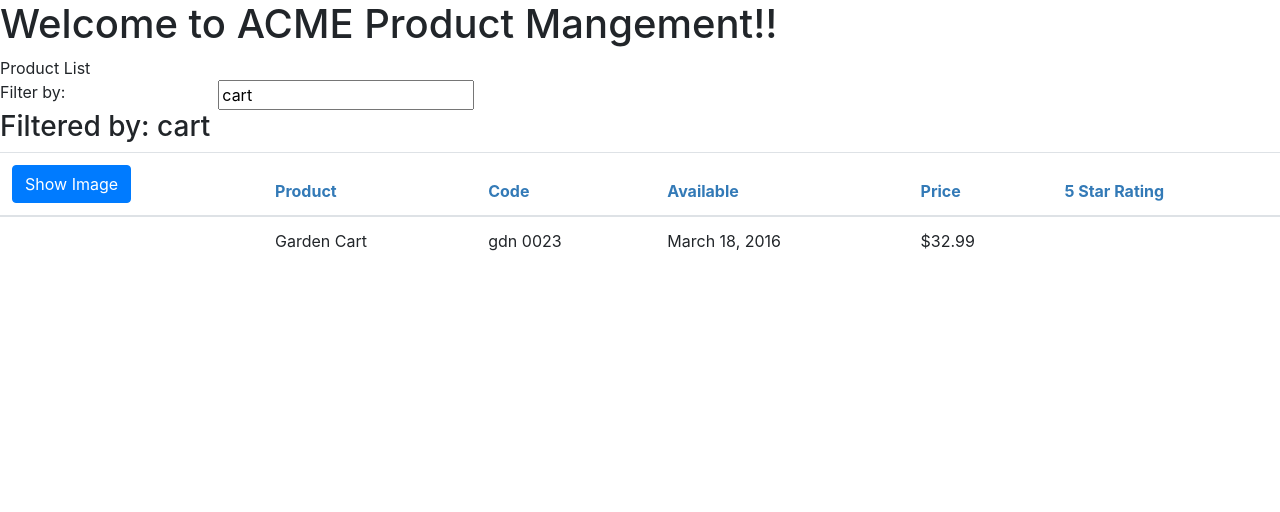
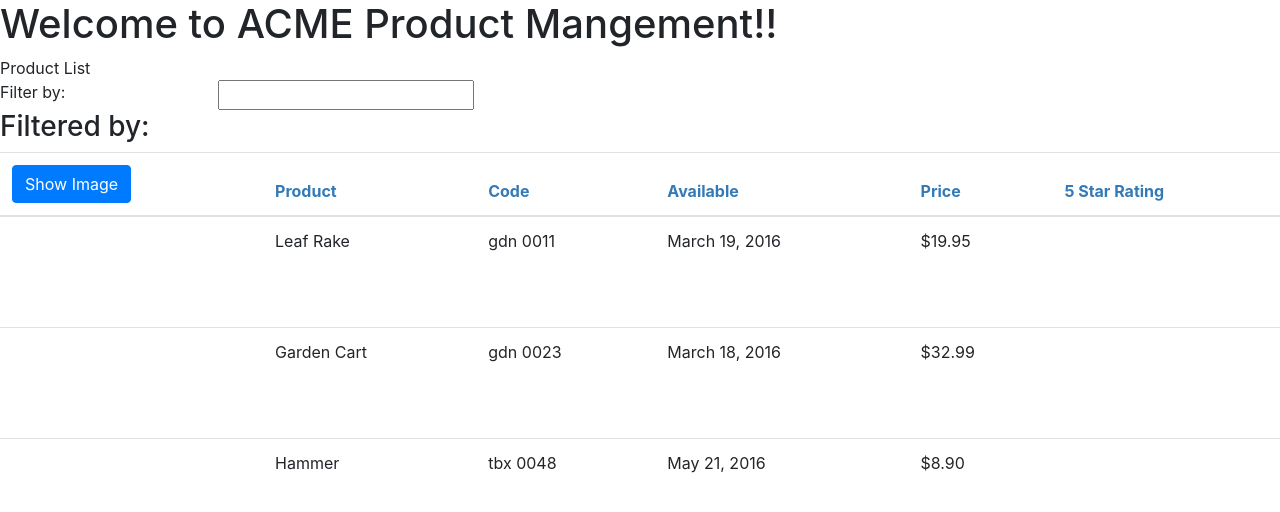
Before and after one commit to moult0n/angular_intro_pluralsight, an Angular app in the folder apm-app/: page / in a window 1280 px wide. Shown: the top 512 px of the page. Built offline with nearby package versions, Linux system fonts and the light colour scheme.

Commit message:
Finished up services

```diff
--- a/apm-app/src/app/app.module.ts
+++ b/apm-app/src/app/app.module.ts
@@ -11,6 +11,8 @@
 
 import { StarComponent } from './shared/star.component';
 
+import { ProductService } from './products/product.service';
+
 
 @NgModule({
   declarations: [
@@ -23,7 +25,7 @@
     BrowserModule,
     FormsModule
   ],
-  providers: [],
+  providers: [ProductService],
   bootstrap: [AppComponent]
 })
 export class AppModule { }
--- a/apm-app/src/app/products/product-list.component.ts
+++ b/apm-app/src/app/products/product-list.component.ts
@@ -1,6 +1,8 @@
 import { Component, OnInit } from '@angular/core';
 
 import { IProduct } from './product';
+
+import { ProductService } from './product.service';
 
 @Component({
 	selector: 'app-products',
@@ -23,42 +25,9 @@
     }
 
     filteredProducts: IProduct[];
-	products: IProduct[] = [
-		{
-        "productId": 1,
-        "productName": "Leaf Rake",
-        "productCode": "GDN-0011",
-        "releaseDate": "March 19, 2016",
-        "description": "Leaf rake with 48-inch wooden handle.",
-        "price": 19.95,
-        "starRating": 3.2,
-        "imageUrl": "http://openclipart.org/image/300px/svg_to_png/26215/Anonymous_Leaf_Rake.png"
-    	},
-    	{
-        "productId": 2,
-        "productName": "Garden Cart",
-        "productCode": "GDN-0023",
-        "releaseDate": "March 18, 2016",
-        "description": "15 gallon capacity rolling garden cart",
-        "price": 32.99,
-        "starRating": 4.2,
-        "imageUrl": "http://openclipart.org/image/300px/svg_to_png/58471/garden_cart.png"
-    	},
-    	{
-        "productId": 5,
-        "productName": "Hammer",
-        "productCode": "TBX-0048",
-        "releaseDate": "May 21, 2016",
-        "description": "Curved claw steel hammer",
-        "price": 8.9,
-        "starRating": 4.8,
-        "imageUrl": "http://openclipart.org/image/300px/svg_to_png/73/rejon_Hammer.png"
-    	},
-	];
+	products: IProduct[];
 
-    constructor(){
-        this.filteredProducts = this.products;
-        this.listFilter = 'cart';
+    constructor(private _productService: ProductService){
     }
 
     onRatingClicked(message: string): void {
@@ -75,6 +44,7 @@
     }
 
     ngOnInit(): void{
-        console.log('In OnInit');
+        this.products = this._productService.getProducts();
+        this.filteredProducts = this.products;
     }
 }
--- /dev/null
+++ b/apm-app/src/app/products/product.service.ts
@@ -0,0 +1,41 @@
+import { Injectable } from '@angular/core';
+import { IProduct } from './product';
+
+@Injectable()
+export class ProductService {
+
+	getProducts(): IProduct[] {
+		return [
+		{
+        "productId": 1,
+        "productName": "Leaf Rake",
+        "productCode": "GDN-0011",
+        "releaseDate": "March 19, 2016",
+        "description": "Leaf rake with 48-inch wooden handle.",
+        "price": 19.95,
+        "starRating": 3.2,
+        "imageUrl": "http://openclipart.org/image/300px/svg_to_png/26215/Anonymous_Leaf_Rake.png"
+    	},
+    	{
+        "productId": 2,
+        "productName": "Garden Cart",
+        "productCode": "GDN-0023",
+        "releaseDate": "March 18, 2016",
+        "description": "15 gallon capacity rolling garden cart",
+        "price": 32.99,
+        "starRating": 4.2,
+        "imageUrl": "http://openclipart.org/image/300px/svg_to_png/58471/garden_cart.png"
+    	},
+    	{
+        "productId": 5,
+        "productName": "Hammer",
+        "productCode": "TBX-0048",
+        "releaseDate": "May 21, 2016",
+        "description": "Curved claw steel hammer",
+        "price": 8.9,
+        "starRating": 4.8,
+        "imageUrl": "http://openclipart.org/image/300px/svg_to_png/73/rejon_Hammer.png"
+    	}
+		]
+	}
+}
```
